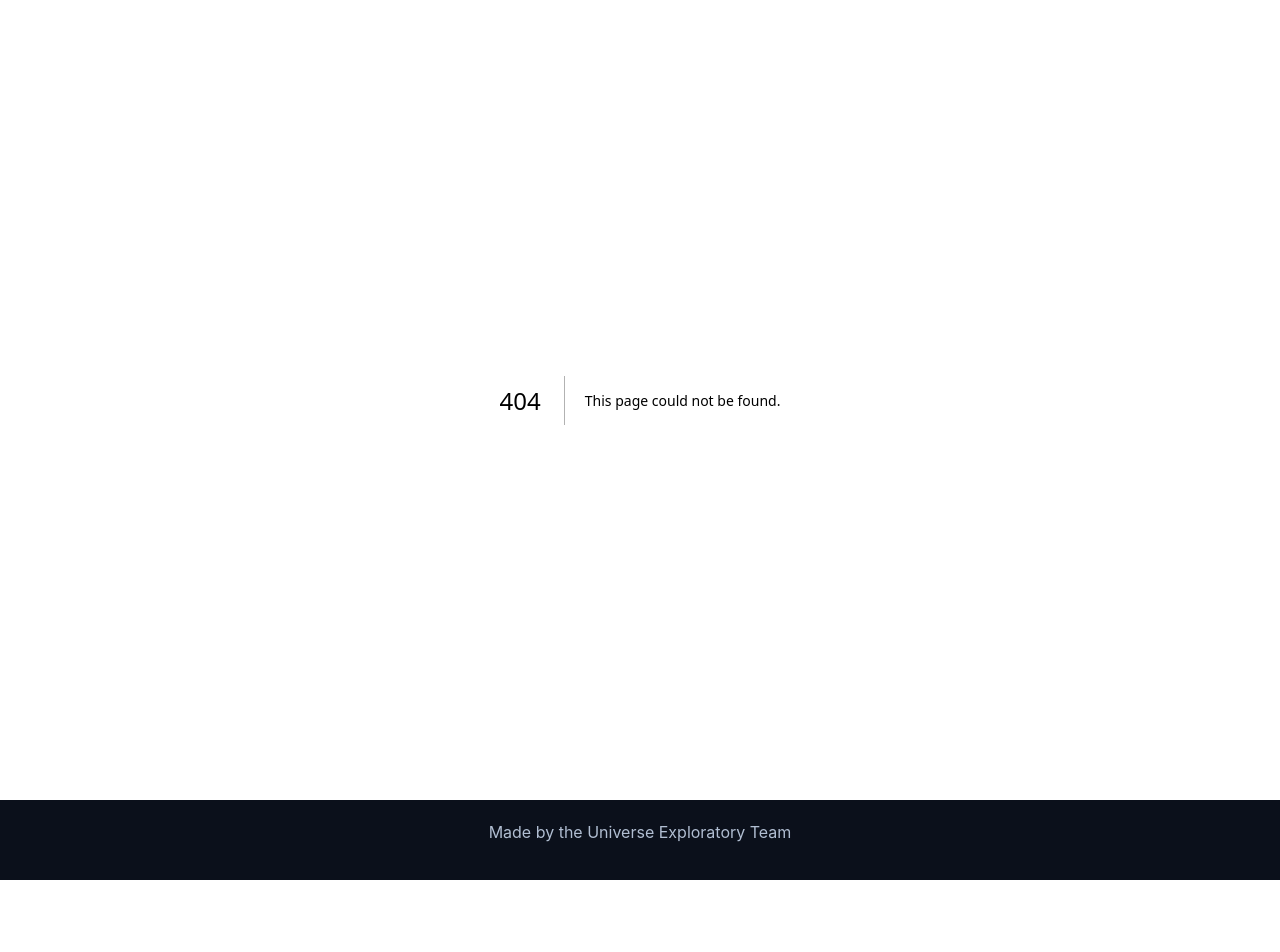
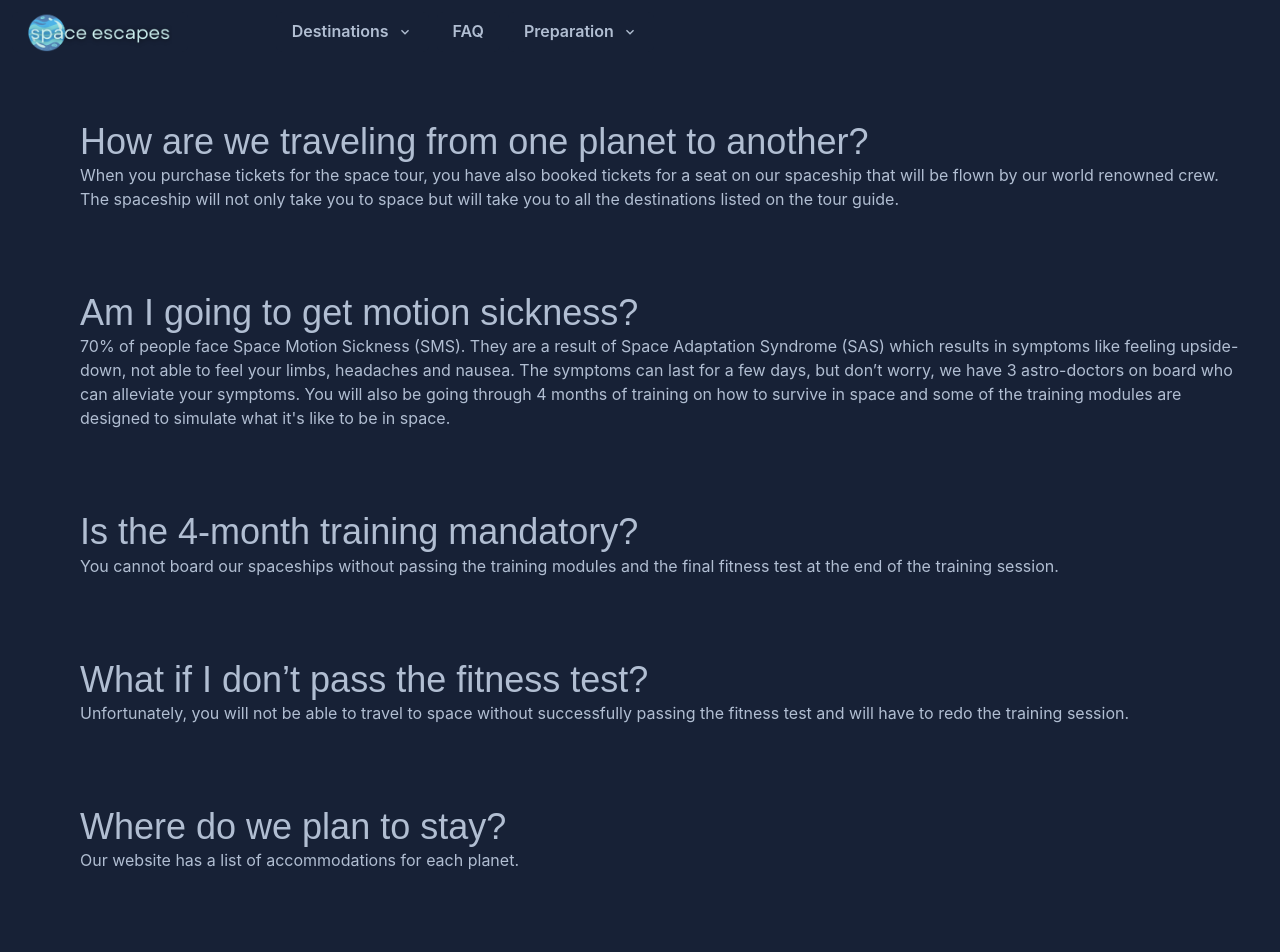
Before and after one commit to AipioxTechson/nasa-spaceapps-2023, a Next.js app: page /faq in a window 1280 px wide. Before the commit this address had no page. Shown: the top 952 px of the page. Before the commit the page ends 880 px from the top, so only its background shows below. Built offline with nearby package versions, Linux system fonts and the light colour scheme.

Commit message:
Faq page

```diff
--- /dev/null
+++ b/src/app/Components/FaqBlock.js
@@ -0,0 +1,19 @@
+import React from "react";
+import { Text, Box, Flex, Heading } from "@chakra-ui/react";
+
+function FaqBlock({ question, answer }) {
+	return (
+		<Flex m={5} p={5}>
+			<Box ml={10}>
+				<Heading color="brand.200" fontWeight="light">
+					{question}
+				</Heading>
+				<Text color="brand.200" mb={5}>
+					{answer}
+				</Text>
+			</Box>
+		</Flex>
+	);
+}
+
+export default FaqBlock;
--- a/src/app/Components/Navbar.js
+++ b/src/app/Components/Navbar.js
@@ -16,14 +16,7 @@ function Navbar() {
 		<Box h={20}>
 			<HStack>
 				{/* <Flex> */}
-				<Button
-					as="a"
-					href="/"
-					h="40px"
-					mt={3}
-					ml={3}
-					bg="brand.300"
-				>
+				<Button as="a" href="/" h="40px" mt={3} ml={3} bg="brand.300">
 					<Image h="40px" src="logo-h.png" />
 				</Button>
 				<Menu>
@@ -31,9 +24,9 @@ function Navbar() {
 						as={Button}
 						bg="brand.300"
 						_active={{
-							bg: 'brand.300',
-							transform: 'scale(0.98)',
-							borderColor: '#bec3c9',
+							bg: "brand.300",
+							transform: "scale(0.98)",
+							borderColor: "#bec3c9",
 						}}
 						color="brand.200"
 						ml={20}
@@ -60,22 +53,9 @@ function Navbar() {
 						</MenuItem>
 					</MenuList>
 				</Menu>
-				<Menu>
-					<MenuButton
-						as={Button}
-						bg="brand.300"
-						color="brand.200"
-						mt={3}
-						rightIcon={<ChevronDownIcon />}
-					>
-						FAQ
-					</MenuButton>
-					<MenuList>
-						<MenuItem>Temp1</MenuItem>
-						<MenuItem>Temp2</MenuItem>
-						<MenuItem>Temp3</MenuItem>
-					</MenuList>
-				</Menu>
+				<Button href="faq" bg="brand.300" color="brand.200" mt={3}>
+					FAQ
+				</Button>
 				<Menu>
 					<MenuButton
 						as={Button}
--- /dev/null
+++ b/src/app/data/faqData.js
@@ -0,0 +1,52 @@
+export const faqData = {
+	questions: [
+		{
+			q: "How are we traveling from one planet to another?",
+			a: "When you purchase tickets for the space tour, you have also booked tickets for a seat on our spaceship that will be flown by our world renowned crew. The spaceship will not only take you to space but will take you to all the destinations listed on the tour guide.",
+		},
+		{
+			q: "Am I going to get motion sickness?",
+			a: " 70% of people face Space Motion Sickness (SMS). They are a result of Space Adaptation Syndrome (SAS) which results in symptoms like feeling upside-down, not able to feel your limbs, headaches and nausea. The symptoms can last for a few days, but don’t worry, we have 3 astro-doctors on board who can alleviate your symptoms. You will also be going through 4 months of training on how to survive in space and some of the training modules are designed to simulate what it's like to be in space.",
+		},
+		{
+			q: "Is the 4-month training mandatory?",
+			a: "You cannot board our spaceships without passing the training modules and the final fitness test at the end of the training session.",
+		},
+		{
+			q: "What if I don’t pass the fitness test?",
+			a: "Unfortunately, you will not be able to travel to space without successfully passing the fitness test and will have to redo the training session.",
+		},
+		{
+			q: "Where do we plan to stay?",
+			a: "Our website has a list of accommodations for each planet.",
+		},
+		{
+			q: "Can I get sunburnt?",
+			a: "Ultraviolet (UV) radiation gets stronger as you come closer to the sun. Fortunately, our spaceships are designed with UV protected windows and our space suits are made of multiple layers of fabric that not only keep you cool, but also protected from the sun. You can also purchase sunscreen of SPF-9000 that can protect your skin from the sun rays.",
+		},
+		{
+			q: "I have asthma, can I take off my space suit to get some air?",
+			a: "You absolutely cannot take off your space suit when you are in space. The spacesuits are designed for good ventilation and to provide oxygen in space for you to be able to breathe and survive in space. ",
+		},
+		{
+			q: "Can I leave the spaceship whenever I want?",
+			a: "You are only permitted to leave the spaceship when the captain allows it and if the crew has checked that your space suit is on properly. ",
+		},
+		{
+			q: "Can I float in space?",
+			a: "Once the spaceship is 100 km above Earth, it has officially crossed the border into space. You will start to experience zero gravity, but the training will help you to navigate your way. The spaceship has many hand railings to allow you to push yourself in the direction you want and there are hooks on those rails that you can attach to your space clothes to keep you in place. When you leave the spaceship, one of the crew members will tie a tether around you that is connected to the spaceship that can help you navigate outer space without getting lost. In the case, your tether comes off, there is an emergency jetpack around your suit that can help you move to the direction of the ship. The crew also has a list of names of passengers floating in outer space and will check up on you every hour.",
+		},
+		{
+			q: "How do we plan to move around the planet?",
+			a: "When you leave the spaceship, you have jet packs that will allow you to move on the planet. ",
+		},
+		{
+			q: "What do we eat?",
+			a: "Our space crew has designed and prepared food when you are on the spaceship. Hotels have their own separate menu.",
+		},
+		{
+			q: "Can I bring pets?",
+			a: "At the present moment, our space suits are not designed for animals and astrobiologists have yet to research the side-effects of animals traveling in space. Pets are prohibited from entering our spaceships.",
+		},
+	],
+};
--- /dev/null
+++ b/src/pages/faq.js
@@ -0,0 +1,19 @@
+import FaqBlock from "../app/Components/FaqBlock";
+import { faqData } from "@/app/data/faqData";
+import Navbar from "../app/Components/Navbar";
+import { Box } from "@chakra-ui/react";
+import "@fontsource-variable/baloo-bhai-2";
+
+export default function faq() {
+	return (
+		<Box bg="brand.300">
+			<Navbar />
+			{faqData["questions"].map((q) => (
+				<FaqBlock
+				question={q.q}
+				answer={q.a}
+			/>
+			))}
+		</Box>
+	);
+}
```
